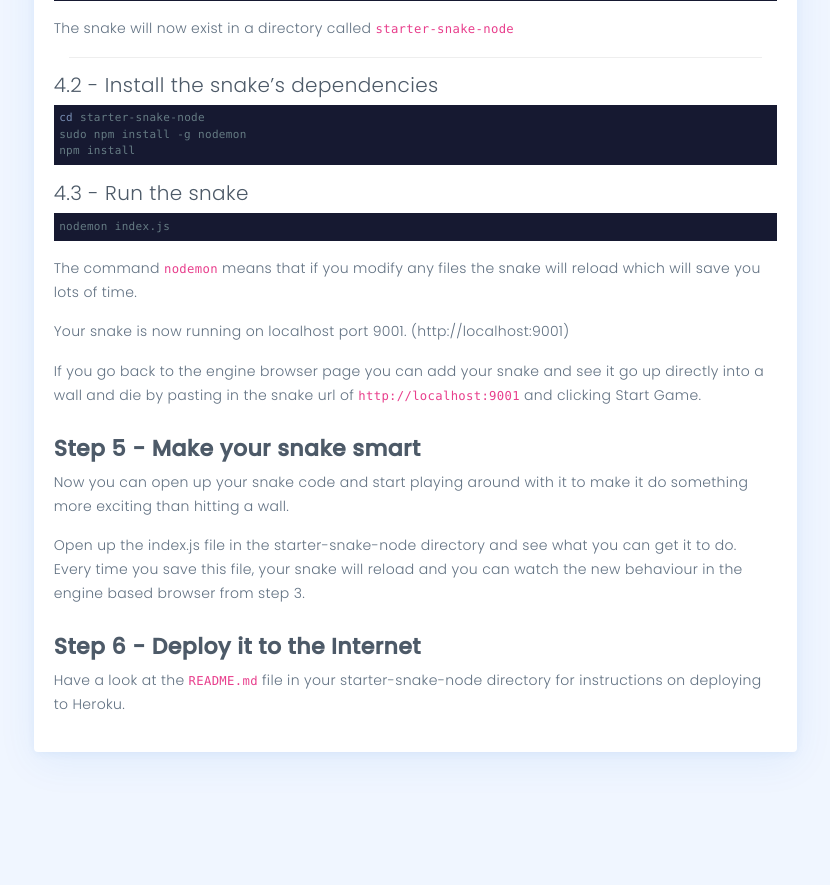
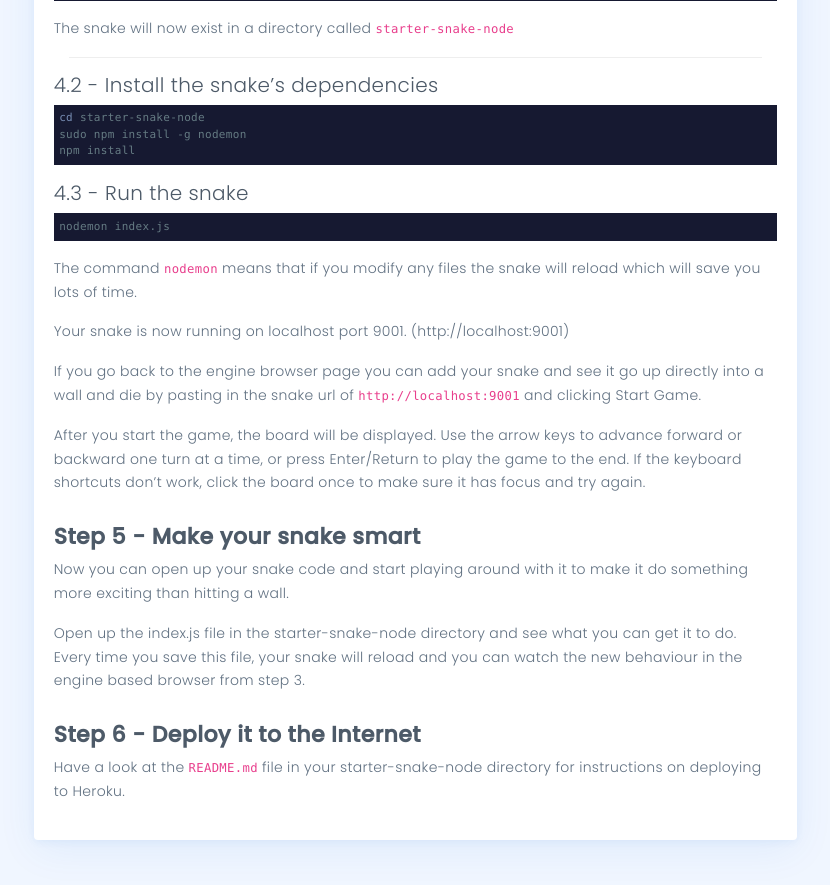
Before and after one commit to xtagon/docs, a Jekyll site: the page built from docs/zero-to-snake-linux.md, in a window 1280 px wide and 900 px high, scrolled down 1789 px. Shown: the top 885 px of the window, without its empty margins (438-1268 px from the left). Built offline with Jekyll 4.4.1, drawn with Linux system fonts in a browser that asks for light colours; nearby versions of some CDN libraries; before the commit the page ends 2601 px from its top, so only the background shows below that.

Commit message:
Add instructions for keyboard shortcuts in tutorial.
Added instructions for keyboard shortcuts in the "Zero to Snake" tutorial.

```diff
--- a/docs/zero-to-snake-linux.md
+++ b/docs/zero-to-snake-linux.md
@@ -123,6 +123,8 @@ Your snake is now running on localhost port 9001.  (http://localhost:9001)
 If you go back to the engine browser page you can add your snake and see it go up directly into a wall and die by pasting
 in the snake url of `http://localhost:9001` and clicking Start Game.
 
+After you start the game, the board will be displayed. Use the arrow keys to advance forward or backward one turn at a time, or press Enter/Return to play the game to the end. If the keyboard shortcuts don't work, click the board once to make sure it has focus and try again.
+
 ## Step 5 - Make your snake smart
 
 Now you can open up your snake code and start playing around with it to make it do something more exciting than hitting a
```
